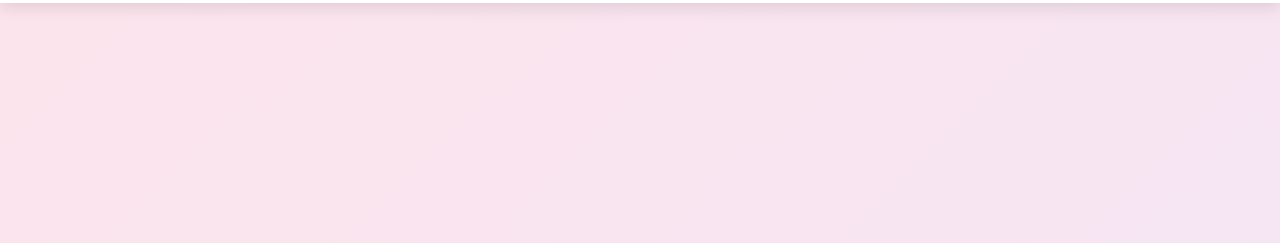
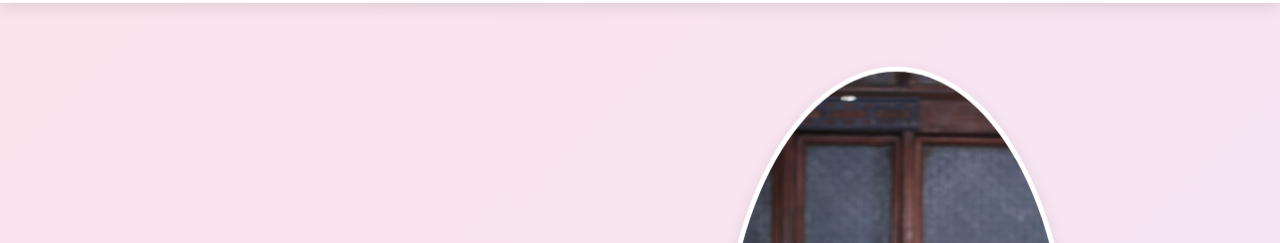
Before and after one commit to geelove9/portofolio01, a plain HTML site: page index.html in a window 1280 px wide. Shown: the part 67-310 px from the top of the page. Drawn offline with Linux system fonts and the light colour scheme.

Commit message:
Update index.html

```diff
--- a/index.html
+++ b/index.html
@@ -32,7 +32,7 @@
     <a href="#about" class="btn-hero">About Me</a>
   </div>
   <div class="hero-logo">
-    <img src="img/mylogo.png" alt="geelove9" />
+    <img src="GEA.jpeg" alt="GEA" />
   </div>
 </section>
 
```
